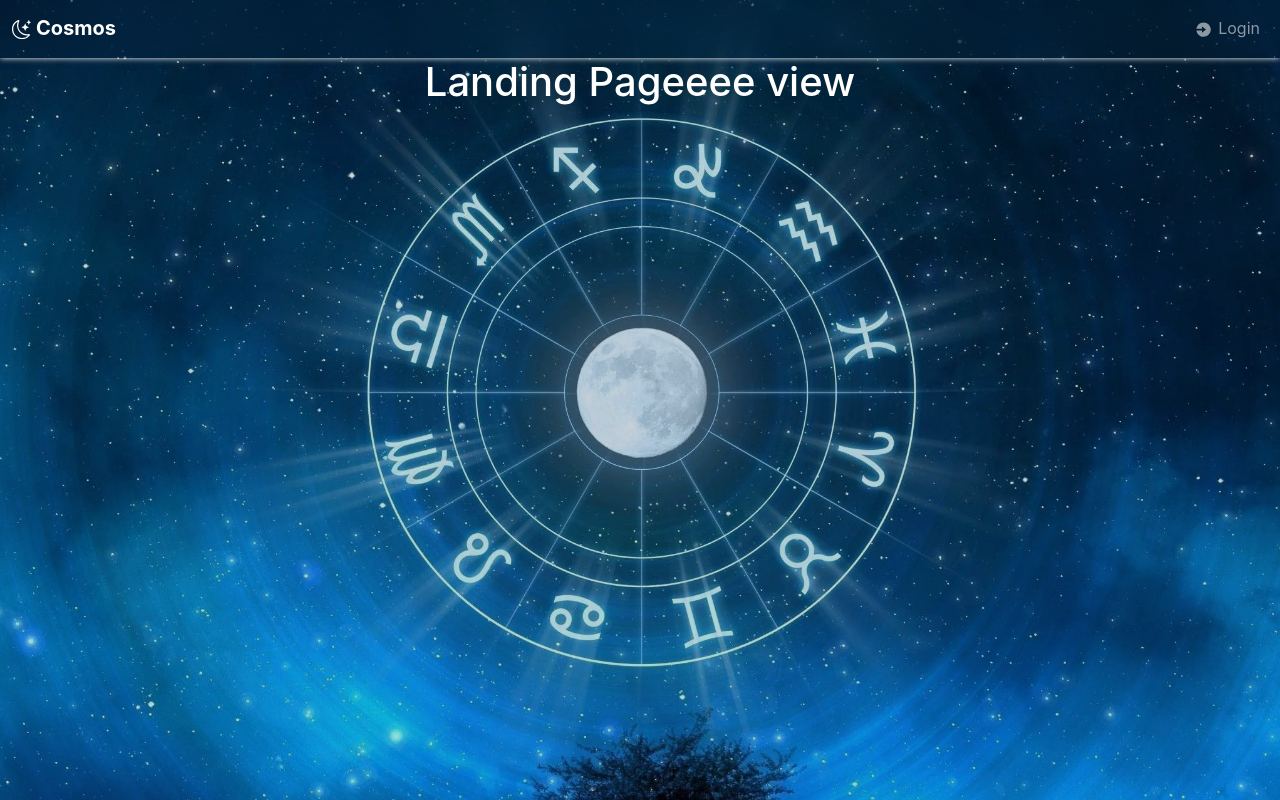
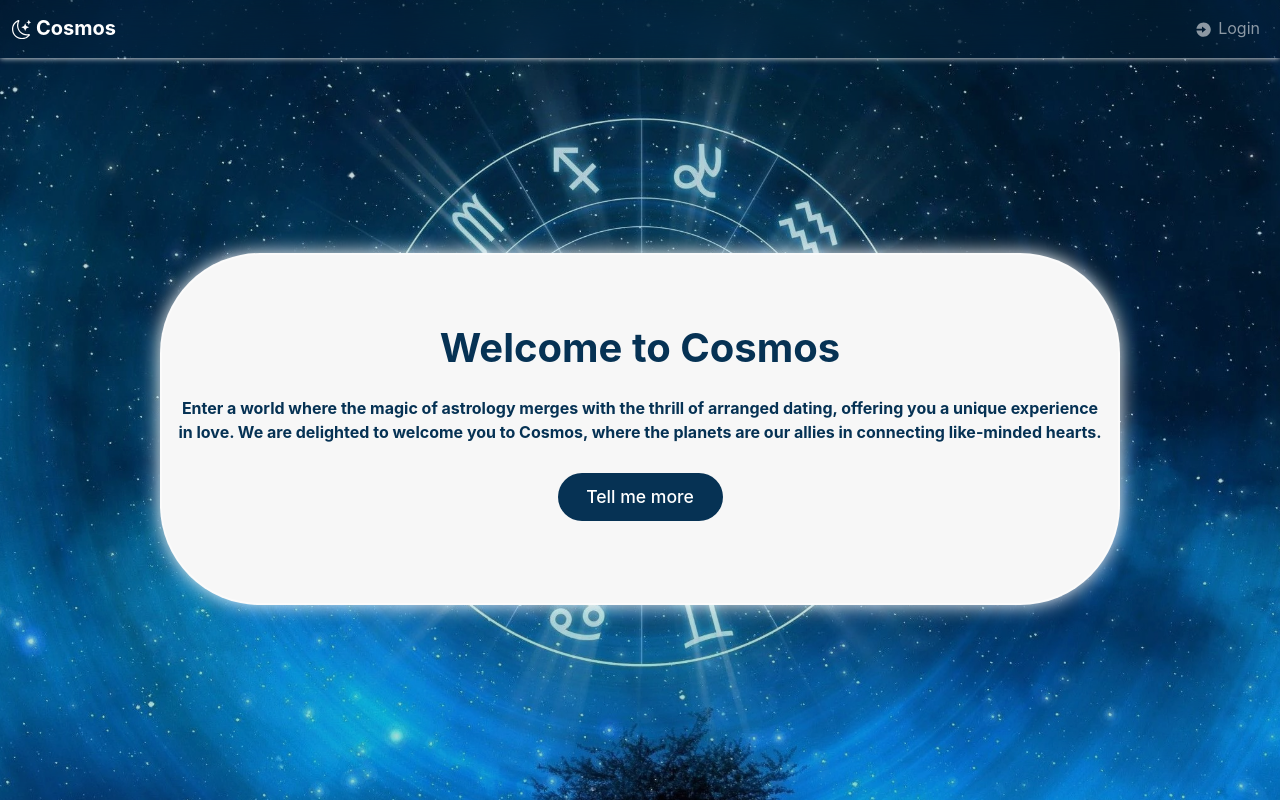
Before and after one commit to Lucaso1992/cosmos-date-app, a React (Create React App) app in the folder frontend/: page / in a window 1280 px wide. Built offline with nearby package versions, Linux system fonts and the light colour scheme.

Commit message:
landing and match view basis

```diff
--- a/frontend/src/Views/Landing_view.js
+++ b/frontend/src/Views/Landing_view.js
@@ -13,7 +13,7 @@ function LandingView() {
         color={"#fff"}
         size={200}
       /> */}
-      <div className='container'>
+      <div className='container d-flex justify-content-center'>
         <LandingPage />
       </div>
     </>
--- a/frontend/src/Views/Match_view.js
+++ b/frontend/src/Views/Match_view.js
@@ -1,4 +1,5 @@
 import {Match} from "../components/Match/Match";
+import {userMatches} from "../flux/DataUser.js";
 // import { useAppContext } from '../Context/AppContext'
 
 // import RingLoader from "react-spinners/RingLoader";
@@ -13,8 +14,8 @@ function MatchView() {
         color={"#fff"}
         size={200}
       /> */}
-      <div className='container'>
-        <Match />
+   <div className='container d-flex'>
+      {userMatches.map(item => <Match imageName={item.imageName} user_name={item.user_name} user_age={item.user_age} user_city={item.user_city} user_distance={item.user_distance} astro_data={item.astro_data} general_information={item.general_information}/>)}
       </div>
     </>
   );
--- a/frontend/src/components/Landing_Page/LandingPage.js
+++ b/frontend/src/components/Landing_Page/LandingPage.js
@@ -2,8 +2,15 @@ import style from "./LandingPage.module.css"
 
 export const LandingPage = () => {
   return (
-    <div className={style.landing_container}>
-      <h1>Landing Pageeee view</h1>
+<div className={style.landing_container}>
+      <div className={style.landing_div}>
+        <h1 className="mb-4"><strong>Welcome to Cosmos</strong></h1>
+        <p className="card-text"><strong>
+Enter a world where the magic of astrology merges with the thrill of arranged dating, offering you a unique experience in love. We are delighted to welcome you to Cosmos, where the planets are our allies in connecting like-minded hearts.</strong></p>
+        <div>
+          <button type="button" data-bs-toggle="modal" data-bs-target="#loginModal" className={`${style.button}`}>Tell me more</button>
+        </div>
+      </div>
     </div>
   )
 }
--- a/frontend/src/components/Landing_Page/LandingPage.module.css
+++ b/frontend/src/components/Landing_Page/LandingPage.module.css
@@ -1,4 +1,46 @@
-.landing_container{
+.landing_container {
+  text-align: center;
+  display: flex;
+  justify-content: center;
+  align-items: center;
+}
+
+.landing_div {
+  display: flex;
+  flex-direction: column;
+  background-color: rgb(247, 247, 247);
+  padding: 1rem;
+  color: #063254;
+  box-shadow: 0 0 1.2rem white;
+  font-size: 16px;
+  align-items: center;
+  justify-content: center;
+  padding: 1rem;
+  border-radius: 100px;
+  max-width: 60rem;
+  min-height: 22rem;
+  color: #063254;
+  box-shadow: 0 0 1.2rem white;
+  display: flex;
+  font-size: 16px;
+  border: 2px solid #ffffff70;
+}
+
+.button{
+    margin: 0.8rem 0;
+    width: 165px;
+    height: 3rem;
+    border: 2px solid transparent;
+    border-radius: 25px;
+    font-size: 1.1rem;
+    font-weight: 500;
+    transition: 0.4s;
+    color: white;
+    background-color: #063254;
+}
+
+.button:hover{
+  background-color: rgb(48, 99, 150);
   color: white;
-  text-align: center;
+  border: 2px solid  #063254;
 }
--- a/frontend/src/components/Match/Match.module.css
+++ b/frontend/src/components/Match/Match.module.css
@@ -1,4 +1,97 @@
 .match_container{
-  color: white;
-  text-align: center;
-}
+  display:flex;
+  justify-content: center;
+  border-radius: 100px;
+  margin-top: 0.5rem;
+  }
+
+  .match_card{
+    background-color: white;
+    border-radius: 100px;
+    display: flex;
+    flex-direction: column;
+    box-shadow: 0 0 1.2rem white;
+    border: 2px solid #ffffff70;
+    background-color: transparent;
+    width: 100%;
+    height: auto;
+  }
+  .img_div{
+    /* height: 250px; */
+  }
+
+  .img_card{
+  height: 100%;
+  background-color: rgb(215, 215, 215);
+  border-radius: 100px 100px 0 0;
+  width: 100%;
+  object-fit: cover;
+  }
+
+  .info_div{
+  background-color: rgb(171, 171, 171);
+  width: 70%;
+  height: 100%;
+  }
+
+  .first_div{
+  width: 100%;
+  height: 25%;
+  background-color: rgba(232, 230, 230, 0.982);
+  display: flex;
+  flex-direction: column;
+  justify-content: center;
+  color: #063254;
+  }
+
+  .second_div{
+  width: 100%;
+  height: 50%;
+  background-color: rgb(237, 237, 237);
+  display: flex;
+  flex-direction: column;
+  justify-content: center;
+  color: #063254;
+  }
+
+  .third_div{
+  width: 100%;
+  height: 25%;
+  background-color: rgba(232, 230, 230, 0.982);
+  display: flex;
+  flex-direction: row;
+  justify-content: space-around;
+  align-items: center;
+  border-radius: 0 0 100px 100px;
+  color: #063254;
+  }
+
+  @media(min-width:768px) {
+
+  .match_container{
+      margin-top: 0;
+      align-items: center;
+      margin-top: 0;
+  }
+  .match_card{
+    flex-direction: row;
+    border-radius: 100px;
+    height: 70%;
+    width: 90%;
+  }
+
+  .img_div{
+    height: auto;
+  }
+  .img_card{
+    border-radius: 100px 0 0 100px;
+  }
+
+  .first_div{
+    border-radius: 0 100px 0 0;
+  }
+
+  .third_div{
+    border-radius: 0 0 100px 0;
+  }
+  }
--- /dev/null
+++ b/frontend/src/flux/DataEvents.js
@@ -0,0 +1,5 @@
+import image2 from "./assets/moon.png"
+
+export const myEvents = [{
+    eventImage : image2
+}]
--- /dev/null
+++ b/frontend/src/flux/DataUser.js
@@ -0,0 +1,11 @@
+import image1 from "./assets/person-img-1.png"
+
+export const userMatches = [{
+imageName: image1,
+user_name: "Laura",
+user_age: "27",
+user_city: "Paris, Francia",
+user_distance: "5km",
+astro_data: "This is a placeholder line to complete the information with fictional data; it is supposed to contain astrological data for each person and much more!",
+general_information: "This is the general information about the person, in this case named Laura."
+}]
```
